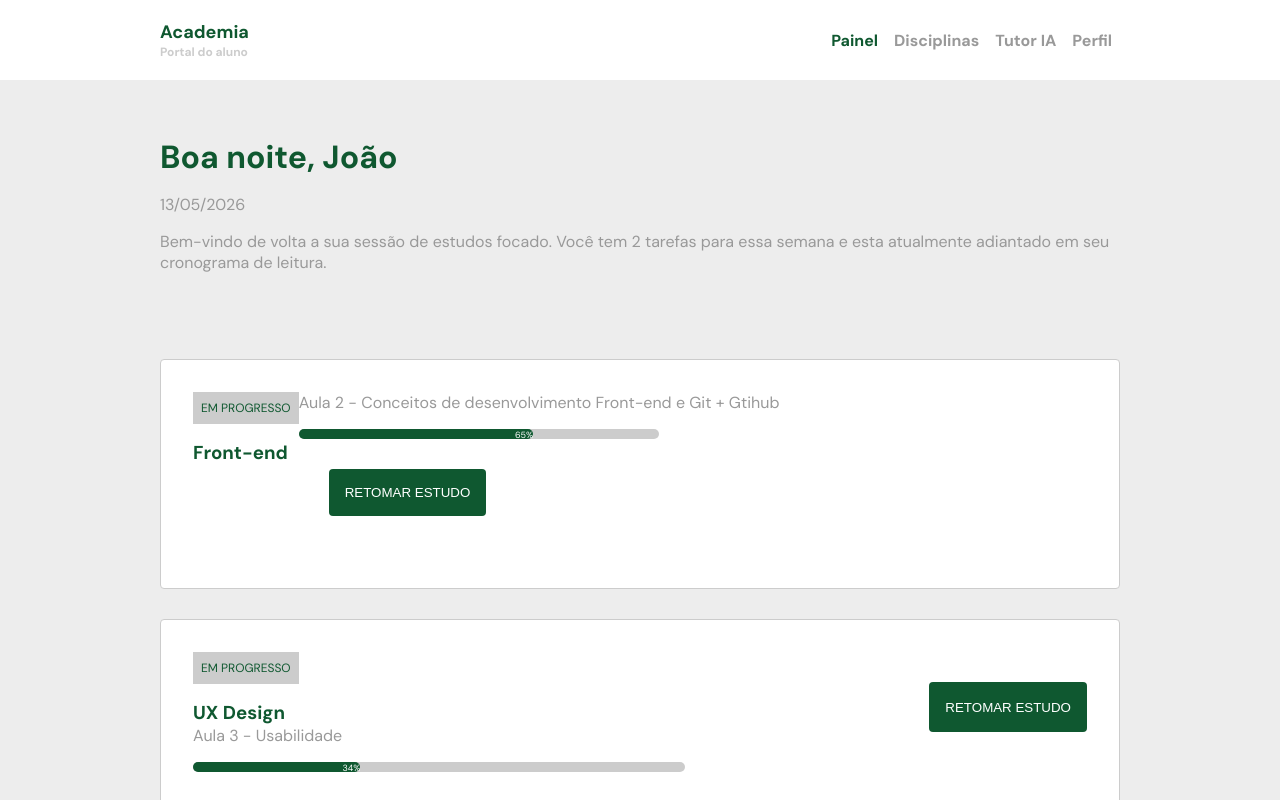
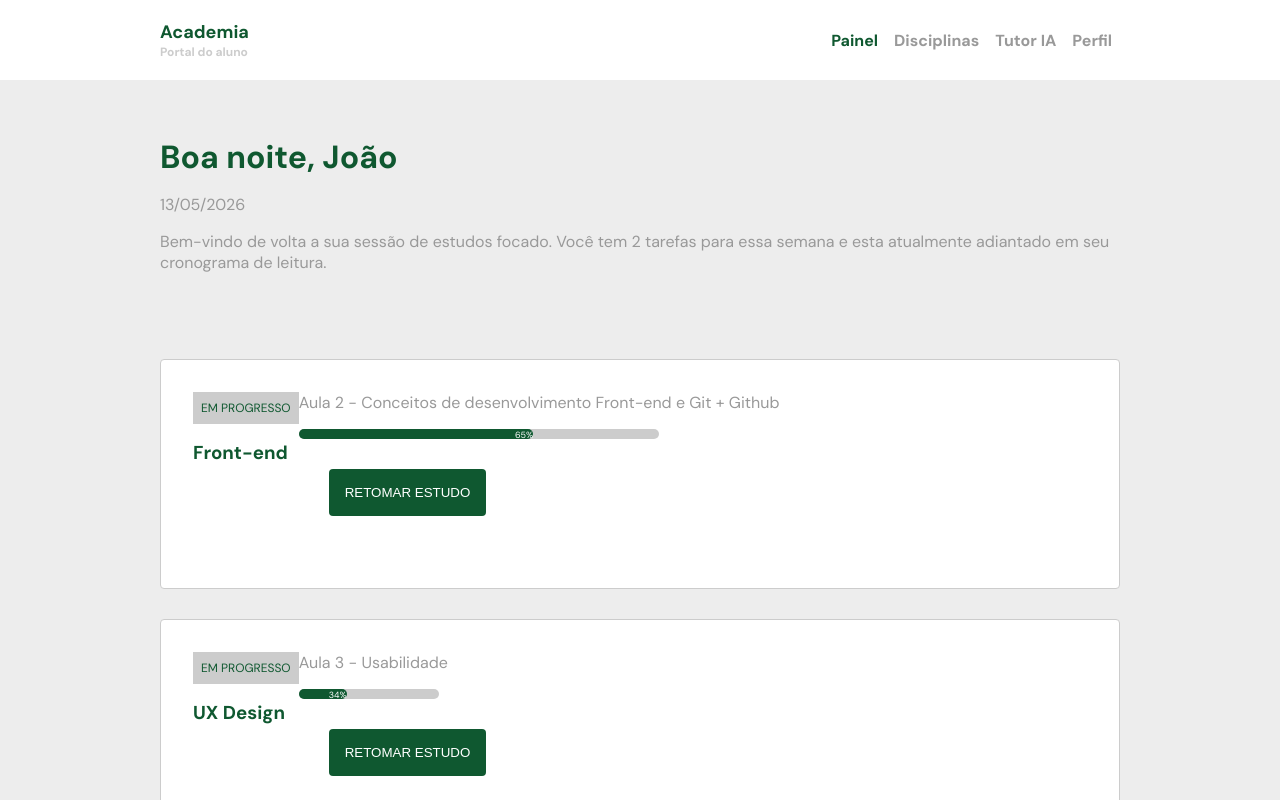
Before and after one commit to LaurenceFluciano/portal_aluno_frontend, a React (Vite) app: page /dashboard in a window 1280 px wide. Shown: the top 800 px of the page. Built offline with nearby package versions, Linux system fonts and the light colour scheme; a web font is replaced by a local one.

Commit message:
refactor: adicionar novo componente card no dashboard.

```diff
--- a/src/app/pages/dashboard/Dashboard.jsx
+++ b/src/app/pages/dashboard/Dashboard.jsx
@@ -1,8 +1,5 @@
 import { useEffect, useState } from "react";
-import { Card } from "../../../components/Card/Card";
-import { CardContent } from "../../../components/Card/CardContent";
-import { CardHeader } from "../../../components/Card/CardHeader";
-import { Group } from "../../../components/Group";
+import { CourseCard } from "../../../components/Card/CourseCard";
 
 function Dashboard() {
     const [dataHoje, setDataHoje] = useState(new Date())
@@ -35,40 +32,14 @@ function Dashboard() {
                 </p>
             </div>
 
-            <Card>
-                <CardHeader>
-                    <span className="card__badge">Em progresso</span>
-                    <h3 className="card__title">
-                        Front-end
-                    </h3>
-                </CardHeader>
-                <CardContent layout='col'>
-                    <Group>
-                        <p className="card__description">Aula 2 - Conceitos de desenvolvimento Front-end e Git + Gtihub</p>
-                        <div className="card__progress">
-                            <div style={{width: "65%"}}>65%</div>
-                        </div>
-                    </Group>
+            <CourseCard />
 
-
-                    <button className="card__button">Retomar estudo</button>
-                </CardContent>
-            </Card>
-
-            <div className="card">
-                <div className="card__body">
-                    <span className="card__badge">Em progresso</span>
-                    <h3 className="card__title">
-                        UX Design
-                    </h3>
-                    <p className="card__description">Aula 3 - Usabilidade</p>
-                    <div className="card__progress">
-                        <div style={{width: "34%"}}>34%</div>
-                    </div>
-                </div>
-
-                <button className="card__button">Retomar estudo</button>
-            </div>
+            <CourseCard
+                status="Em progresso"
+                subject="UX Design"
+                description="Aula 3 - Usabilidade"
+                progress={34}
+            />
 
             <div className="card__group">
                 <div className="card">
```
